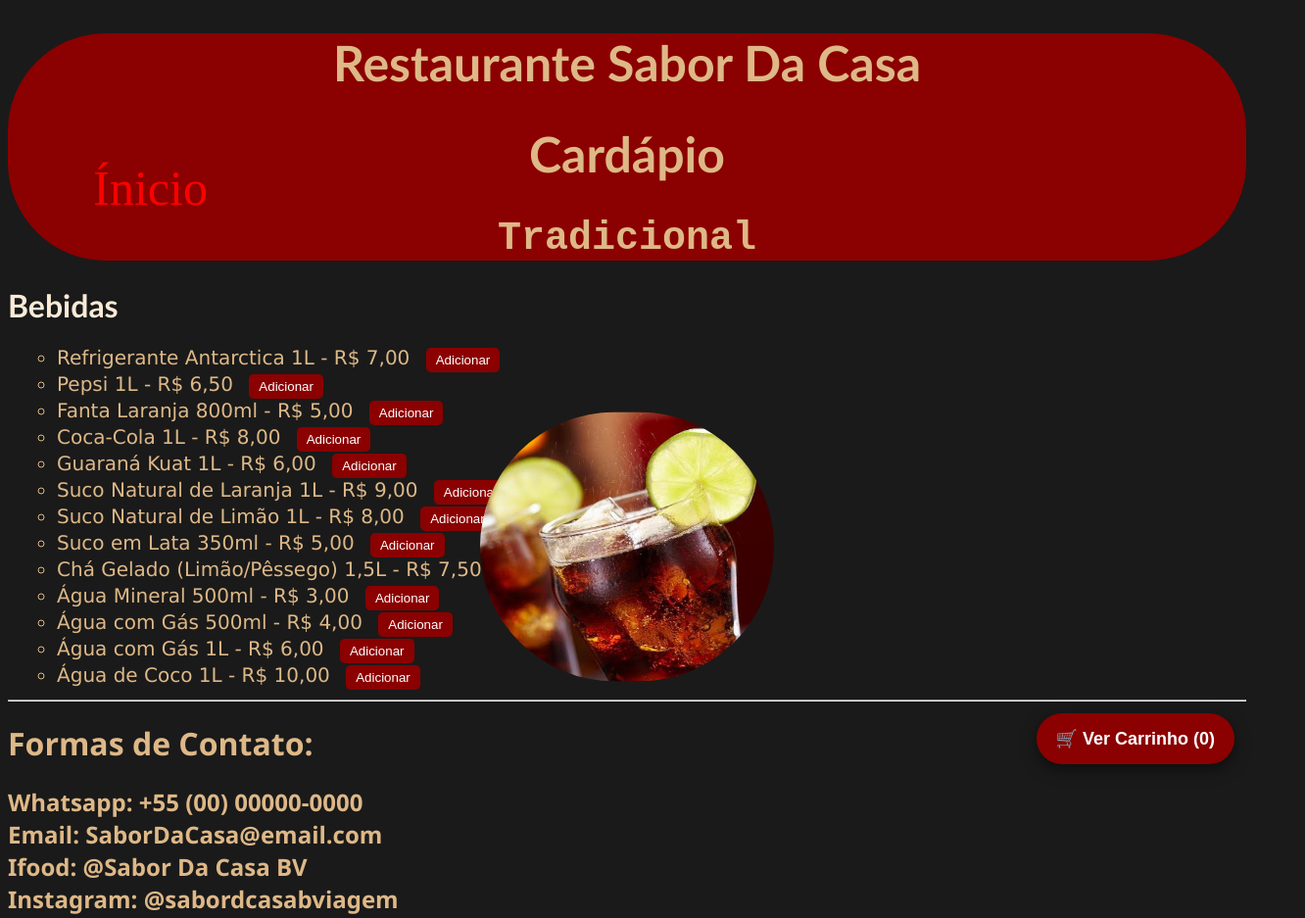
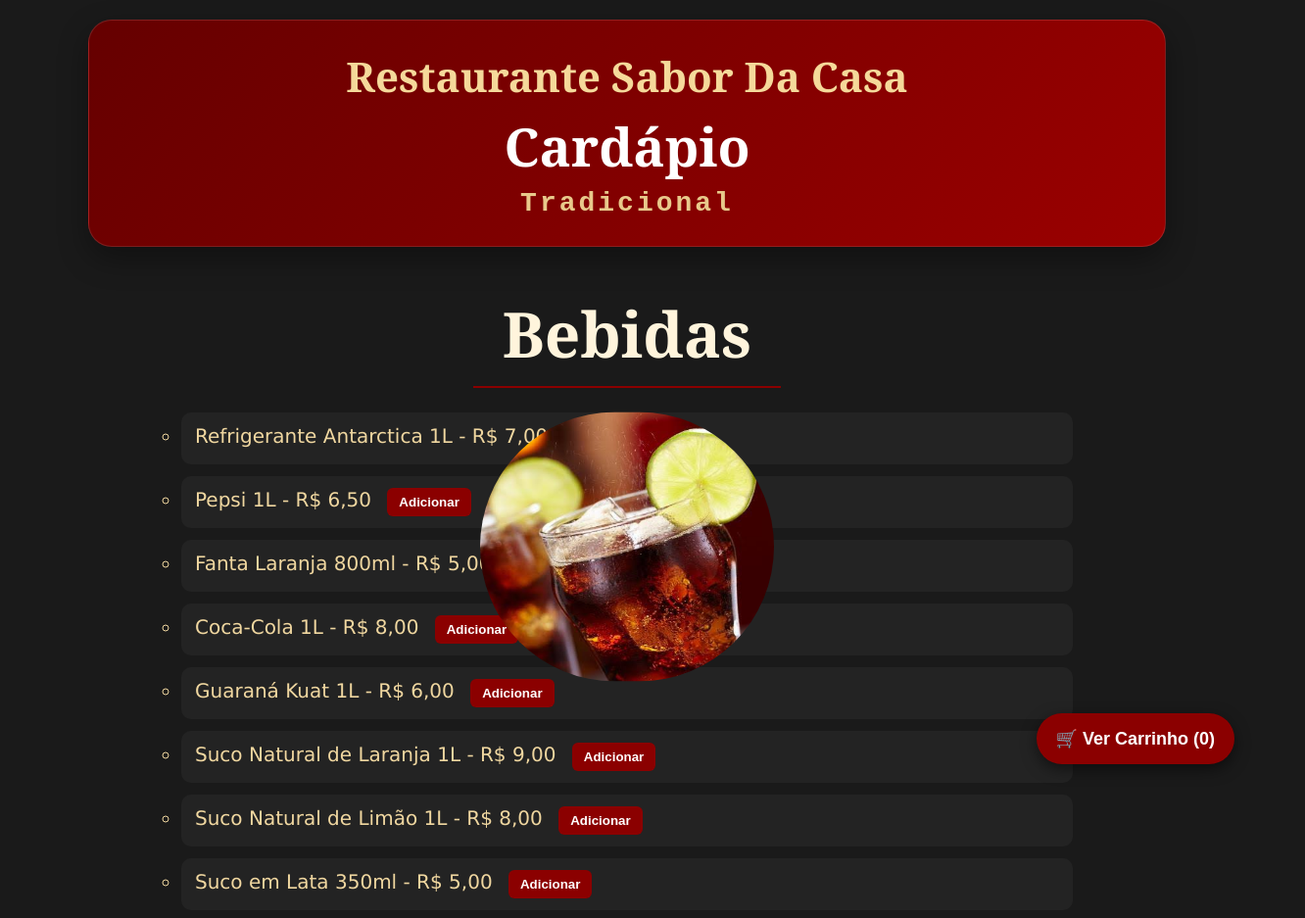
Before and after one commit to sgdavi488-cell/codigos3, a plain HTML site: page projeto 01/Html/bebidas.html in a window 1280 px wide. Shown: the top 937 px of the page at 98% size, 1332 px wide, since content can reach past the window. Drawn offline with Linux system fonts and the light colour scheme.

Commit message:
Melhora layout do cardápio de bebidas

```diff
--- a/projeto 01/Css/bebidas.css
+++ b/projeto 01/Css/bebidas.css
@@ -1,87 +1,77 @@
+* {
+    box-sizing: border-box;
+}
+
 body {
-    background-color:#1A1A1A;
+    margin: 0;
+    background: #1A1A1A;
+    color: white;
+    font-family: Arial, Helvetica, sans-serif;
 }
 
 header {
-    background-color:darkred;
-    border-radius: 100px;
+    margin: 20px auto 35px;
+    padding: 28px 20px;
+    max-width: 1100px;
+    text-align: center;
+    background: linear-gradient(135deg, #650000, #9b0000);
+    border: 1px solid rgba(255,255,255,0.12);
+    border-radius: 24px;
+    box-shadow: 0 12px 30px rgba(0,0,0,0.35);
+}
+
+.Nome {
+    margin: 0;
+    color: #f5d99a;
+    font-size: clamp(24px, 4vw, 42px);
+    font-family: Georgia, 'Times New Roman', serif;
+}
+
+.Cardapio {
+    margin: 6px 0 0;
+    color: white;
+    font-size: clamp(32px, 5vw, 54px);
+    font-family: Georgia, 'Times New Roman', serif;
+}
+
+.Tradicional {
+    margin: 6px 0 0;
+    color: #e8c98b;
+    font-size: clamp(18px, 3vw, 28px);
+    font-family: 'Courier New', monospace;
+    letter-spacing: 3px;
+}
+
+.TituloB {
+    width: fit-content;
+    margin: 25px auto 25px;
+    padding: 10px 30px;
+    color: #fff4dc;
+    font-family: Georgia, 'Times New Roman', serif;
+    font-size: clamp(38px, 6vw, 64px);
+    border-bottom: 2px solid #8b0000;
+    text-align: center;
 }
 
 .Bebidas {
-    font-family:Verdana, Geneva, Tahoma, sans-serif;
+    font-family: Verdana, Geneva, Tahoma, sans-serif;
     font-size: 20px;
-    color:beige;
-    margin: 10px;
-}
-
-#TituloB {
-    font-family:Cambria, Cochin, Georgia, Times, 'Times New Roman', serif;
-    color: #F5F5F5;
-    display: flex;
-    text-align: center;
-    align-items: center;
-    justify-content: center;
-    font-size: 75px;
-    }
-
-.Inicio {
-    position: absolute;
-    top: 24%;
-    left: 12%;
-    transform: translate(-50%, -50%);
-    color:red;
-    font-size: 50px;
-    display: inline;
-    text-decoration: none;
-}
-
-.Cardapio {
-    display: flex;
-    justify-content: center;
-    align-items: center;
-    font-size: 50px;
-    font-family: 'Gill Sans', 'Gill Sans MT', Calibri, 'Trebuchet MS', sans-serif;
-    color:burlywood;
-}
-
-.Nome {
-    display: flex;
-    justify-content: center;
-    align-items: center;
-    font-size: 50px;
-    font-family: 'Gill Sans', 'Gill Sans MT', Calibri, 'Trebuchet MS', sans-serif;
-    color:burlywood;
-}
-
-.Tradicional {
-    display: flex;
-    justify-content: center;
-    align-items: center;
-    font-size: 40px;
-    font-family: 'Courier New', Courier, monospace;
-    color:burlywood;
-}
-
-#Footer {
-    color:burlywood;
-    font-family: 'Segoe UI', Tahoma, Geneva, Verdana, sans-serif;
-}
-
-.TituloB {
-    font-family: 'Gill Sans', 'Gill Sans MT', Calibri, 'Trebuchet MS', sans-serif;
-    color:antiquewhite;
+    color: #f0d7a0;
+    margin: 10px auto 35px;
+    max-width: 950px;
+    padding: 0 20px;
 }
 
 .cardapio-bebidas {
-    margin: -70px;
-    padding: 70px;
+    margin: 0;
+    padding: 0;
 }
 
-.Bebidas {
-    font-family:Verdana, Geneva, Tahoma, sans-serif;
-    font-size: 20px;
-    color:burlywood;
-    margin: 10px;
+.cardapio-bebidas li {
+    margin: 12px 0;
+    padding: 12px 14px;
+    border-radius: 10px;
+    background: rgba(255,255,255,0.04);
 }
 
 .coca {
@@ -99,11 +89,55 @@
     width: 300px;
 }
 
+#Footer {
+    margin-top: 50px;
+    padding: 30px 20px;
+    text-align: center;
+    color: #d8bd82;
+    font-family: 'Segoe UI', Tahoma, Geneva, Verdana, sans-serif;
+    background: #111;
+}
+
+#Footer h1 {
+    margin: 0 0 10px;
+    font-size: 26px;
+}
+
+#Footer h2 {
+    margin: 0;
+    font-size: 16px;
+    line-height: 1.7;
+    font-weight: normal;
+}
+
+.Inicio {
+    display: flex;
+    width: fit-content;
+    margin: 22px auto 35px;
+    padding: 12px 28px;
+    align-items: center;
+    justify-content: center;
+    color: white;
+    background: #8b0000;
+    border: 1px solid #b00000;
+    border-radius: 12px;
+    font-size: 20px;
+    font-weight: bold;
+    text-decoration: none;
+    box-shadow: 0 6px 18px rgba(0,0,0,0.35);
+    transition: 0.2s ease;
+}
+
+.Inicio:hover {
+    background: #b00000;
+    transform: translateY(-2px);
+}
+
 .btn-abrir-carrinho {
     position: fixed;
     bottom: 20px;
     right: 20px;
-    background: darkred;
+    background: #8b0000;
     color: white;
     border: none;
     padding: 15px 20px;
@@ -120,9 +154,11 @@
     position: fixed;
     bottom: 20px;
     right: 20px;
-    width: 320px;
+    width: min(320px, calc(100vw - 40px));
+    max-height: 75vh;
+    overflow-y: auto;
     background: #222;
-    border: 2px solid darkred;
+    border: 2px solid #8b0000;
     border-radius: 15px;
     padding: 20px;
     color: white;
@@ -130,23 +166,20 @@
     z-index: 1000;
 }
 
-.carrinho-ativo {
-    display: block;
-}
+.carrinho-ativo { display: block; }
 
 .btn-pedir {
     background: #8b0000;
     color: white;
     border: none;
-    padding: 5px 10px;
-    border-radius: 5px;
+    padding: 7px 12px;
+    border-radius: 6px;
     cursor: pointer;
     margin-left: 10px;
+    font-weight: bold;
 }
 
-.btn-pedir:hover {
-    background: #b00000;
-}
+.btn-pedir:hover { background: #b00000; }
 
 .btn-whatsapp {
     background: #25d366;
@@ -165,8 +198,15 @@
     color: white;
     border: none;
     width: 100%;
-    padding: 5px;
+    padding: 7px;
     border-radius: 5px;
     cursor: pointer;
     margin-top: 5px;
 }
+
+@media (max-width: 600px) {
+    header { margin: 10px; padding: 22px 12px; }
+    .Bebidas { padding: 0 12px; }
+    .cardapio-bebidas li { font-size: 16px; }
+    .btn-abrir-carrinho { right: 10px; bottom: 10px; }
+}
```
